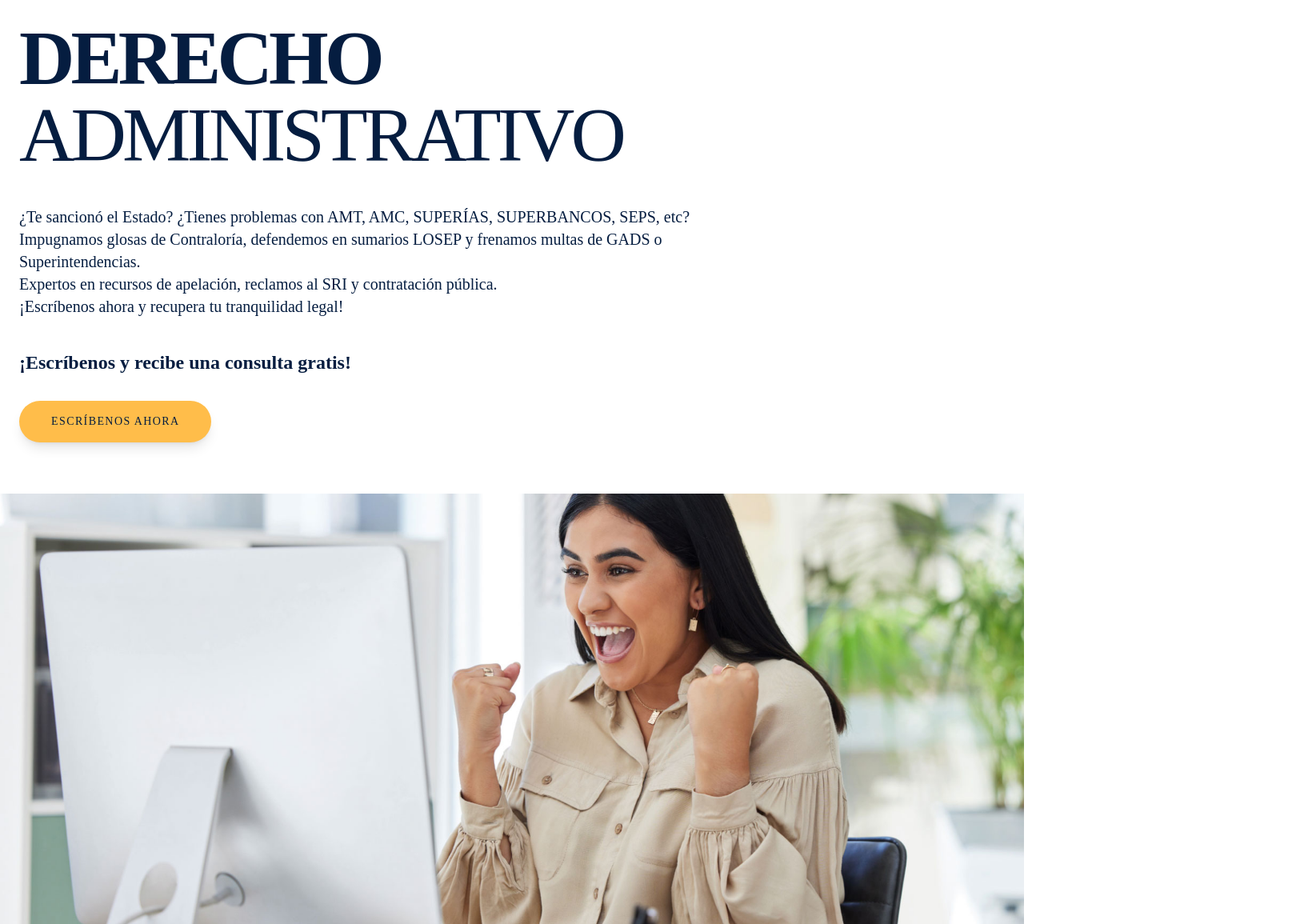
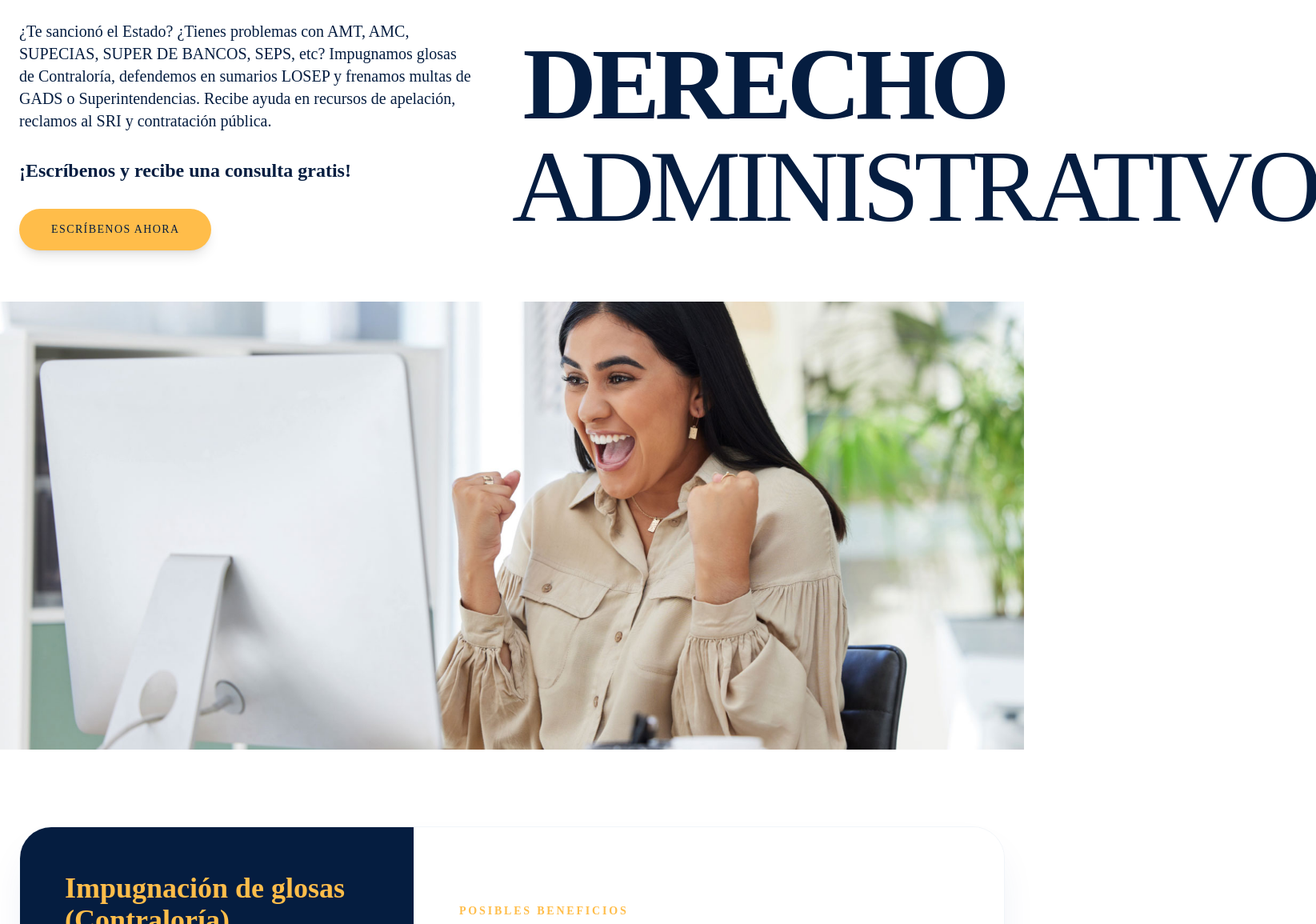
Before and after one commit to DevCardenasS/web-cardenas-saltos, a Next.js app: page /administrativo in a window 1280 px wide. Shown: the part 160-1315 px from the top of the page at 80% size, 1645 px wide, since content can reach past the window. Built offline with nearby package versions, Linux system fonts and the light colour scheme.

Commit message:
Update administrativo.js

```diff
--- a/pages/administrativo.js
+++ b/pages/administrativo.js
@@ -50,7 +50,7 @@ export default function Administrativo() {
       ]
     },
     {
-      titulo: "Defensa ante multas y clausuras (Municipios y Agencias)",
+      titulo: "Defensa ante multas y clausuras (Municipios y agencias)",
       descripcion: "Defensa rápida contra cierres de locales o multas impuestas por el Municipio, Bomberos o Intendencia.",
       beneficios: [
         "Reabrir tu negocio rápido: Levantar sellos de clausura para volver a trabajar de inmediato.",
@@ -79,20 +79,16 @@ export default function Administrativo() {
         <title>Cárdenas Saltos | Derecho Administrativo</title>
       </Head>
 
-      {/* NUEVO HERO DESIGN - BASADO EN IMAGEN */}
+      {/* HERO SECTION DE DOS COLUMNAS */}
       <section className="pt-24 pb-16 px-6">
-        <div className="max-w-7xl mx-auto">
-          <h1 className="text-[#051d40] text-5xl md:text-8xl mb-10 uppercase tracking-tighter leading-[0.85]">
-            <span className="block font-black">Derecho</span>
-            <span className="block font-medium">administrativo</span>
-          </h1>
+        <div className="max-w-7xl mx-auto flex flex-col lg:flex-row items-center gap-12">
 
-          <div className="max-w-4xl">
-            <p className="text-[#051d40] text-lg md:text-xl leading-relaxed mb-10 font-normal">
-              ¿Te sancionó el Estado? ¿Tienes problemas con AMT, AMC, SUPERÍAS, SUPERBANCOS, SEPS, etc? <br className="hidden md:block" />
-              Impugnamos glosas de Contraloría, defendemos en sumarios LOSEP y frenamos multas de GADS o Superintendencias. <br className="hidden md:block" />
-              Expertos en recursos de apelación, reclamos al SRI y contratación pública. <br className="hidden md:block" />
-              ¡Escríbenos ahora y recupera tu tranquilidad legal!
+          {/* Columna Izquierda: Textos y Botón */}
+          <div className="lg:w-1/2 order-2 lg:order-1">
+            <p className="text-[#051d40] text-lg md:text-xl leading-relaxed mb-8 font-normal">
+              ¿Te sancionó el Estado? ¿Tienes problemas con AMT, AMC, SUPECIAS, SUPER DE BANCOS, SEPS, etc?
+              Impugnamos glosas de Contraloría, defendemos en sumarios LOSEP y frenamos multas de GADS o Superintendencias.
+              Recibe ayuda en recursos de apelación, reclamos al SRI y contratación pública.
             </p>
 
             <p className="text-[#051d40] text-xl md:text-2xl font-bold mb-8">
@@ -106,6 +102,15 @@ export default function Administrativo() {
               Escríbenos ahora
             </a>
           </div>
+
+          {/* Columna Derecha: Título Principal */}
+          <div className="lg:w-1/2 order-1 lg:order-2">
+            <h1 className="text-[#051d40] text-6xl md:text-8xl lg:text-9xl uppercase tracking-tighter leading-[0.85] text-right">
+              <span className="block font-black">Derecho</span>
+              <span className="block font-medium">administrativo</span>
+            </h1>
+          </div>
+
         </div>
       </section>
 
@@ -128,7 +133,8 @@ export default function Administrativo() {
             {/* Lado Izquierdo: Título y descripción (Azul) */}
             <div className="lg:w-2/5 bg-[#051d40] p-10 md:p-14 flex flex-col justify-between">
               <div>
-                <h3 className="text-[#ffbd4a] text-3xl md:text-4xl font-black uppercase leading-tight">
+                {/* Título en minúsculas (solo primera letra capital) */}
+                <h3 className="text-[#ffbd4a] text-3xl md:text-4xl font-black leading-tight">
                   {servicio.titulo}
                 </h3>
                 <p className="text-white/80 mt-6 text-base font-normal leading-relaxed">
```
